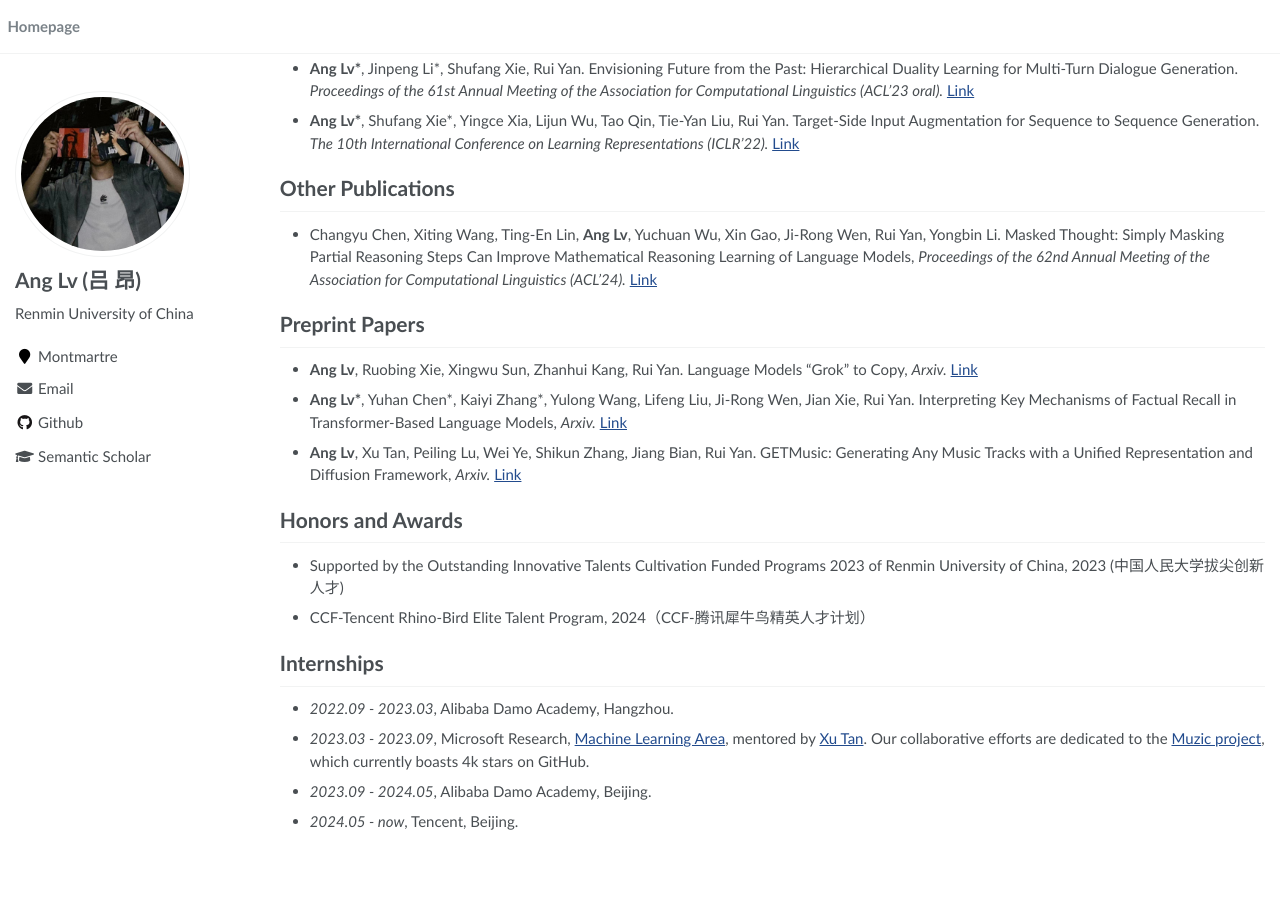
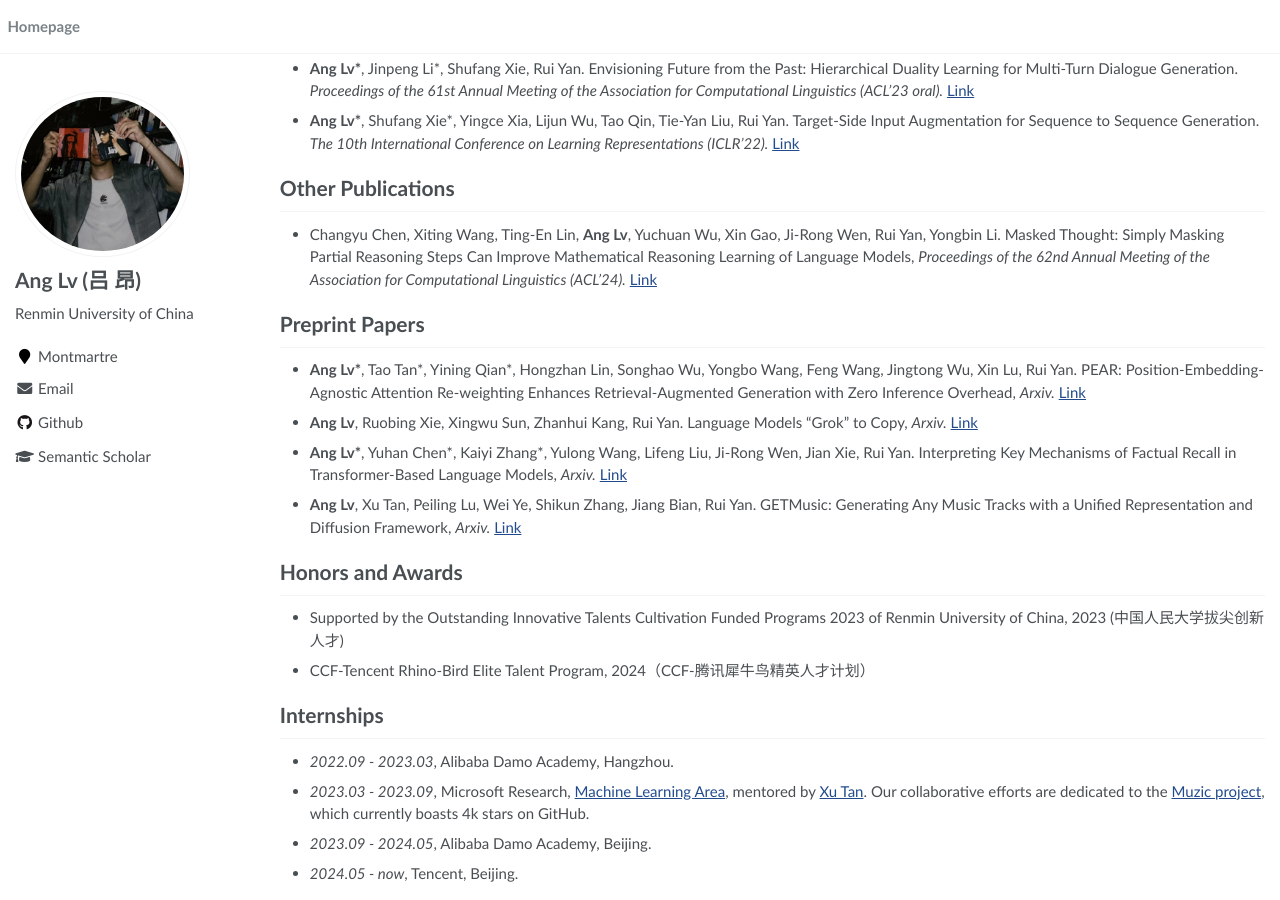
Before and after one commit to trestad/trestad.github.io, a Jekyll site: the page built from _pages/about.md, in a window 1280 px wide and 900 px high, scrolled down 838 px. Built offline with Jekyll 4.4.1, drawn with Linux system fonts in a browser that asks for light colours; before the commit the page ends 1685 px from its top, so only the background shows below that.

Commit message:
Update about.md

```diff
--- a/_pages/about.md
+++ b/_pages/about.md
@@ -56,6 +56,8 @@ Enhance LLMs’ Long Context Awareness, *Thirty-eighth Annual Conference on Neur
 
 # Preprint Papers
 
+- **Ang Lv\***, Tao Tan\*, Yining Qian\*, Hongzhan Lin, Songhao Wu, Yongbo Wang, Feng Wang, Jingtong Wu, Xin Lu, Rui Yan. PEAR: Position-Embedding-Agnostic Attention Re-weighting Enhances Retrieval-Augmented Generation with Zero Inference Overhead, *Arxiv.* [Link](https://arxiv.org/pdf/2409.19745)
+
 - **Ang Lv**, Ruobing Xie, Xingwu Sun, Zhanhui Kang, Rui Yan. Language Models "Grok" to Copy, *Arxiv.* [Link](https://arxiv.org/pdf/2409.09281)
 
 - **Ang Lv\***, Yuhan Chen\*, Kaiyi Zhang\*, Yulong Wang, Lifeng Liu, Ji-Rong Wen, Jian Xie, Rui Yan. Interpreting Key Mechanisms of Factual Recall in Transformer-Based Language Models, *Arxiv.* [Link](https://arxiv.org/abs/2403.19521)
```
